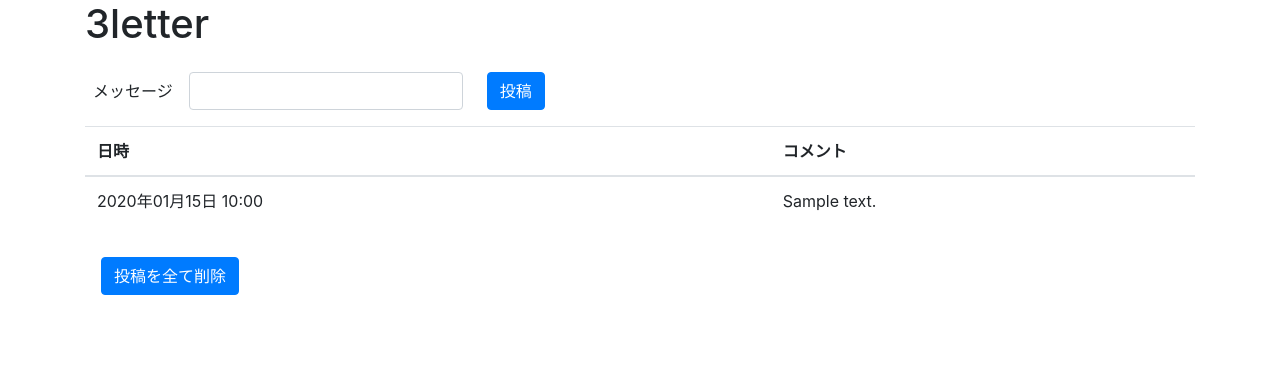
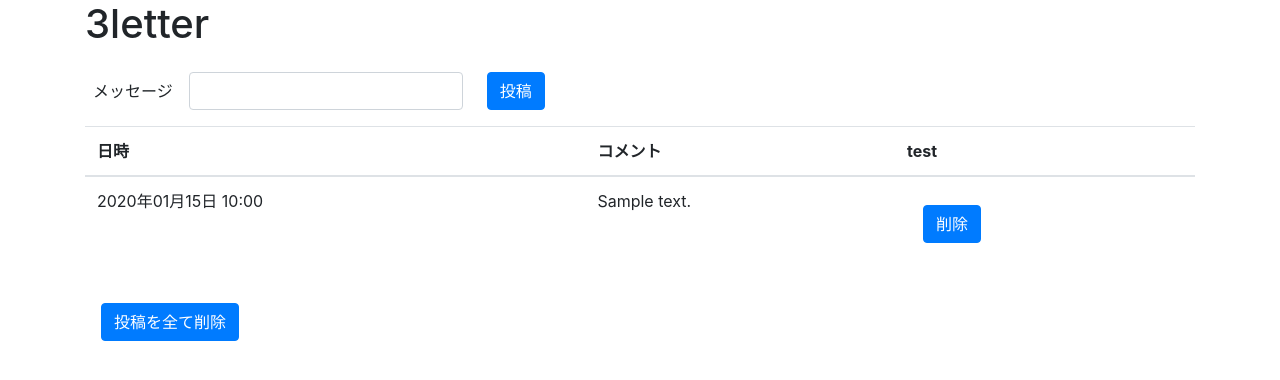
Before and after one commit to kisabe/fastapi_practice, a FastAPI app: page / in a window 1280 px wide. Shown: the top 380 px of the page. Run offline with FastAPI, Linux system fonts and the light colour scheme; tables that the repository leaves empty hold one stand-in row (values such as "Sample post").

Commit message:
投稿削除機能を追加

```diff
--- a/templates/index.html
+++ b/templates/index.html
@@ -24,18 +24,25 @@
                 <tr>
                     <th>日時</th>
                     <th>コメント</th>
+                    <th>test</th>
                 </tr>
             </thead>
             <tbody>
                 {% for message in messages | reverse %}
                 <tr>
-                    {% if message.createdAt == None %}
+                    {% if message.created_at == None %}
                     <td class="message-date"></td>
                     {% else %}
-                    <td class="message-date">{{ message.createdAt.strftime("%Y年%m月%d日 %H:%M") }}</td>
+                    <td class="message-date">{{ message.created_at.strftime("%Y年%m月%d日 %H:%M") }}</td>
                     {% endif %}
 
                     <td class="message-body">{{ message.body }}</td>
+                    <td>
+                        <form method="POST" action="/delete" class="form-inline">
+                            <button type="submit" name="delete_id" value={{ message.id }}
+                                class="btn btn-primary m-3">削除</button>
+                        </form>
+                    </td>
                 </tr>
                 {% endfor %}
             </tbody>
--- a/three_letter/db.py
+++ b/three_letter/db.py
@@ -12,7 +12,6 @@ message_table = sa.Table(
         "created_at",
         sa.DateTime,
         nullable=False,
-        server_default=sa.sql.functions.current_timestamp(),
     ),
 )
 
@@ -25,11 +24,7 @@ def find_all(engine: sa.engine.Connectable) -> list[Message]:
     """投稿メッセージを全部取得"""
     with engine.connect() as connection:
         query = sa.sql.select(
-            (
-                message_table.c.id,
-                message_table.c.body,
-                message_table.c.created_at.label("createdAt"),
-            )
+            (message_table.c.id, message_table.c.body, message_table.c.created_at)
         )
         return [Message(**m) for m in connection.execute(query)]
 
@@ -41,11 +36,11 @@ def add(engine: sa.engine.Connectable, message: Message) -> None:
         connection.execute(query, message.dict())
 
 
-def remove(engine: sa.engine.Connectable, message: Message) -> None:
+def remove(engine: sa.engine.Connectable, message_id: int) -> None:
     """メッセージの削除"""
     with engine.connect() as connection:
-        query = message_table.delete()
-        connection.execute(query, message.dict())
+        query = message_table.delete().where(message_table.c.id == message_id)
+        connection.execute(query)
 
 
 def delete_all(engine: sa.engine.Connectable) -> None:
--- a/three_letter/main.py
+++ b/three_letter/main.py
@@ -60,7 +60,7 @@ async def post(
     return makeResponse(request, engine, error_msg)
 
 
-@app.post("/delete-all/", response_class=HTMLResponse)
+@app.post("/delete-all", response_class=HTMLResponse)
 async def delete_all(
     request: Request,
     engine: sa.engine.Connectable = Depends(get_engine),
@@ -69,18 +69,18 @@ async def delete_all(
     return makeResponse(request, engine, None)
 
 
-# @app.post("/", response_class=HTMLResponse)
-# async def remove(
-#     request: Request,
-#     engine: sa.engine.Connectable = Depends(get_engine),
-#     message: Optional[str] = Form(None),
-# ) -> Response:
-#     error_msg = None
-#     if not message:
-#         error_msg = "何か書いてください"
-#     elif len(message) != setting.message_length:
-#         error_msg = "投稿は3文字限定です"
-#     else:
-#         db.remove(engine, Message(body=message))
+@app.post("/delete", response_class=HTMLResponse)
+async def remove(
+    request: Request,
+    engine: sa.engine.Connectable = Depends(get_engine),
+    delete_id: Optional[str] = Form(None),
+) -> Response:
+    error_msg = None
+    if delete_id is None:
+        error_msg = "不正な削除です"
+    else:
+        delete_id = int(delete_id)
+        # print(f"id: {delete_id}を削除します")
+        db.remove(engine, delete_id)
 
-#     return makeResponse(request, engine, error_msg)
+    return makeResponse(request, engine, error_msg)
--- a/three_letter/models.py
+++ b/three_letter/models.py
@@ -7,4 +7,4 @@ from datetime import datetime
 class Message(BaseModel):
     id: Optional[int]
     body: str
-    createdAt: Optional[datetime]
+    created_at: datetime = datetime.now()
```
